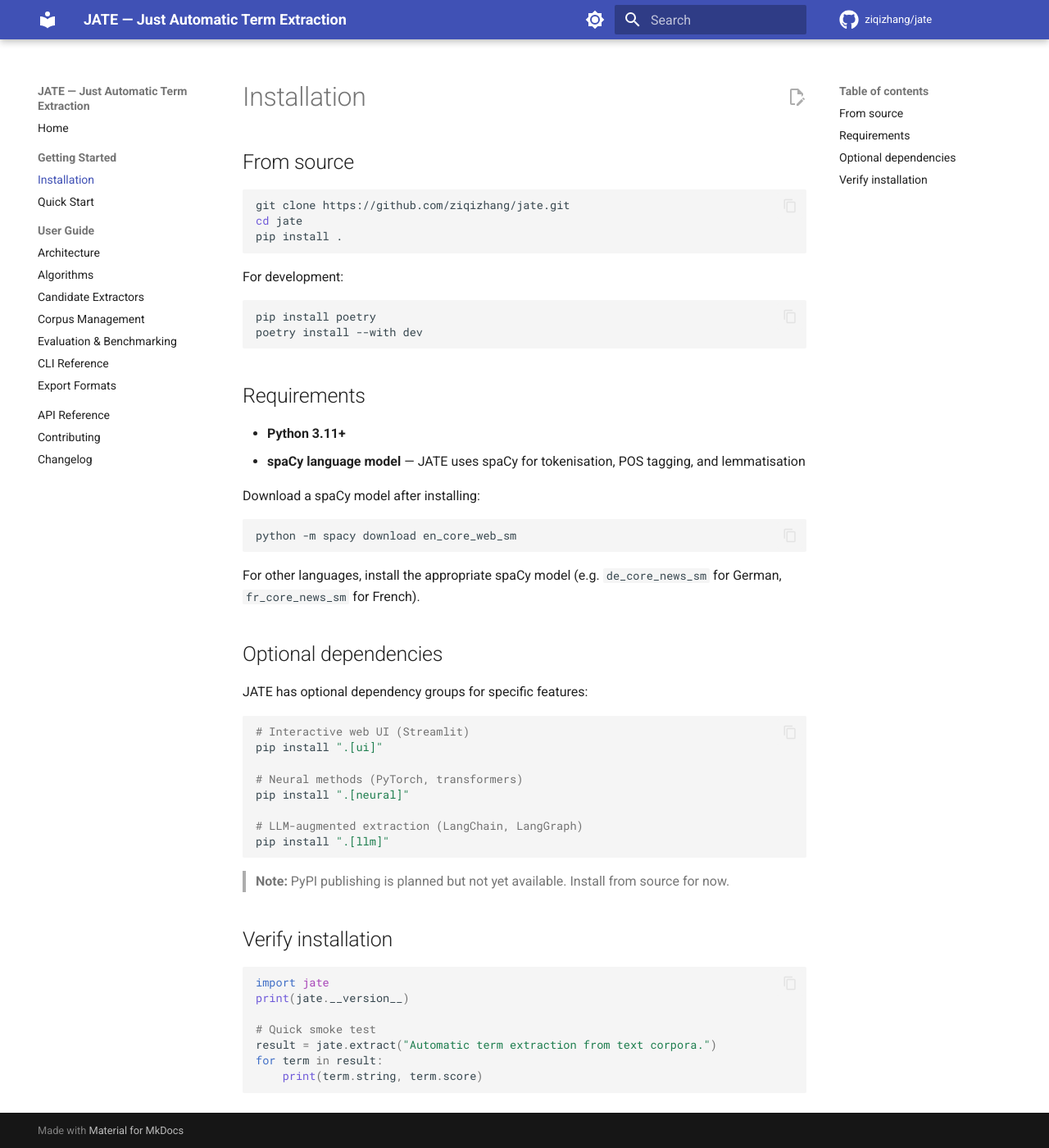
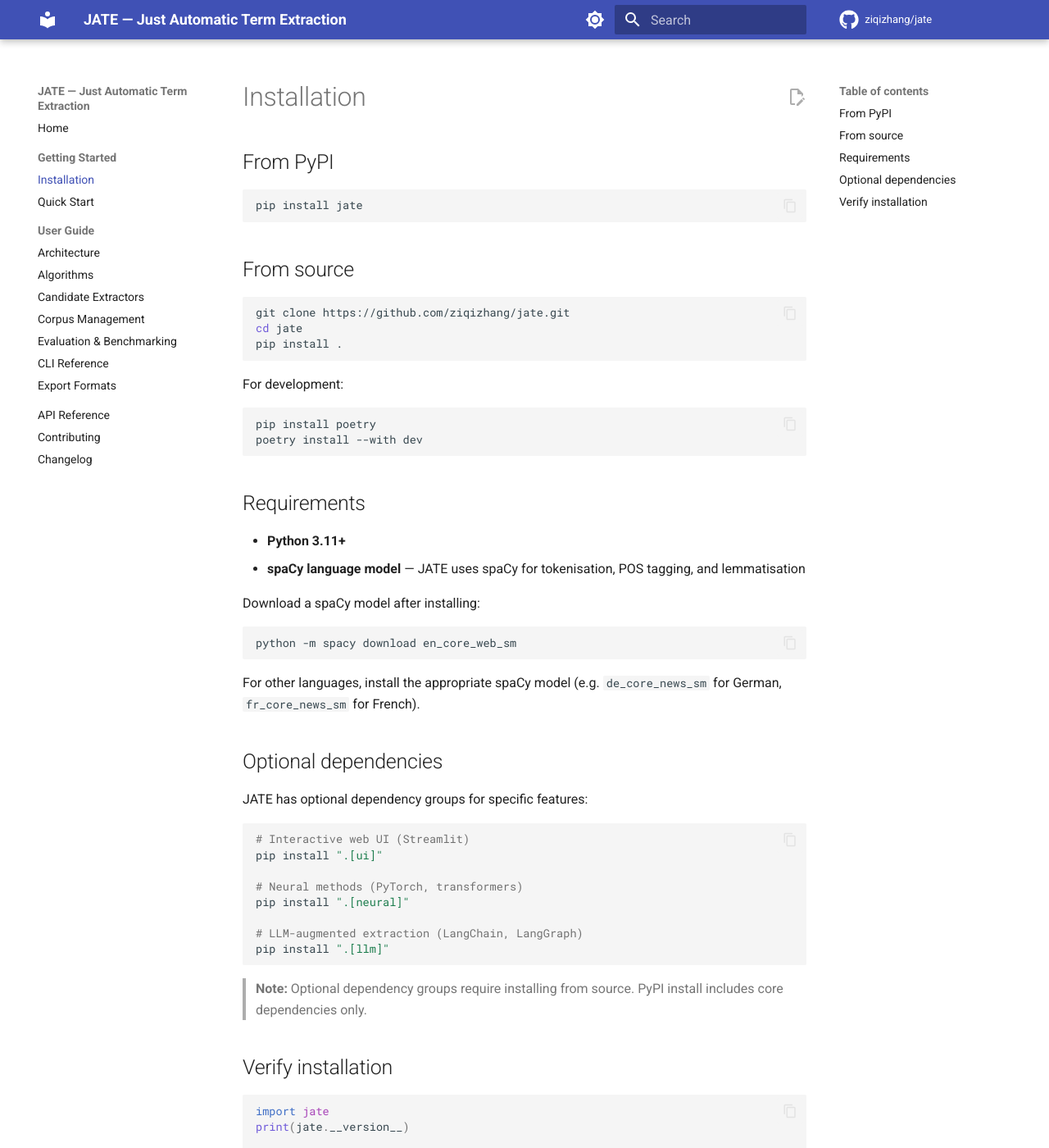
Before and after one commit to ziqizhang/jate, an MkDocs documentation site: the page built from docs/getting-started/installation.md, in a window 1280 px wide and 1400 px high. Shown: the whole window at 82% size. Built offline with MkDocs 1.6.1 and Material for MkDocs 9.7.7, drawn with Linux system fonts in a browser that asks for light colours; comment, search, counter and statistics services are not loaded.

Commit message:
feat: add PyPI publishing workflow and restore install instructions
Add publish.yml triggered by GitHub releases (trusted publishing).
Fix release.yml missing Python setup for version script.
Restore pip install jate in README and installation docs.

````diff
--- a/docs/getting-started/installation.md
+++ b/docs/getting-started/installation.md
@@ -1,4 +1,10 @@
 # Installation
+
+## From PyPI
+
+```bash
+pip install jate
+```
 
 ## From source
 
@@ -43,7 +49,7 @@
 pip install ".[llm]"
 ```
 
-> **Note:** PyPI publishing is planned but not yet available. Install from source for now.
+> **Note:** Optional dependency groups require installing from source. PyPI install includes core dependencies only.
 
 ## Verify installation
 
````
Also changed, not shown: README.md (+6 -0 lines), 2 other files.
